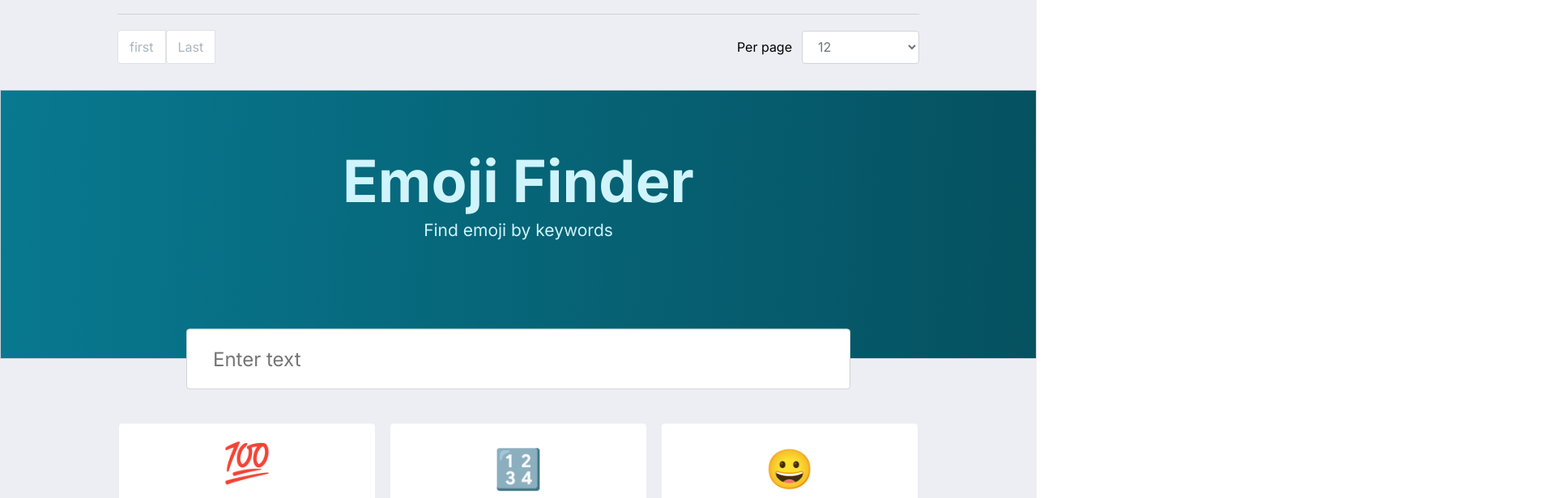
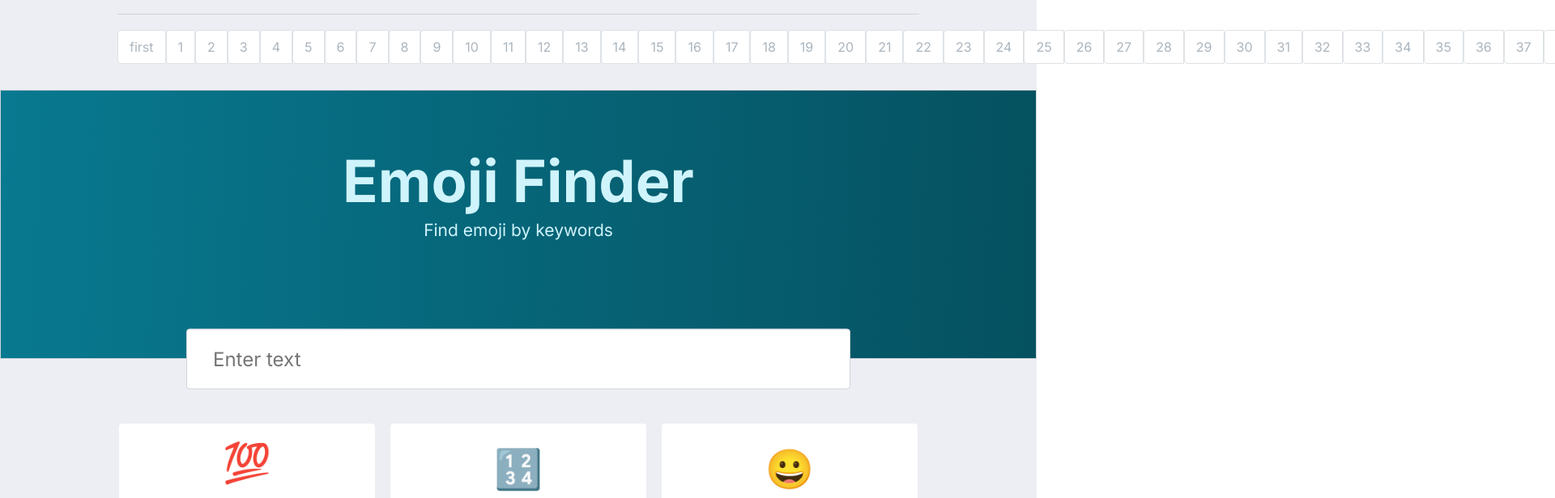
Before and after one commit to Roman-Vik/emojiFinder, a React (Create React App) app: page / in a window 1280 px wide. Shown: the top 616 px of the page at 81% size, 1920 px wide, since content can reach past the window. Built offline with nearby package versions, Linux system fonts and the light colour scheme.

Commit message:
add listPages

```diff
--- a/src/App.jsx
+++ b/src/App.jsx
@@ -6,14 +6,13 @@ import {Footer} from "./components/footer/Footer";
 import {data} from "./store/data";
 
 function App() {
+    // Фильтр data
     const [refData, setRefData] = useState(data)
+    //  Фильтр data по инпуту
     const [filterCards, setFilterCards] = useState(refData)
-    //select
+    //select числа
     const [amountItem, setAmountItem] = useState(12)
-    const [firstPages, setFirstPages] = useState(0)
-    const [lastPages, setLastPages] = useState(amountItem)
-    const [str, setStr] = useState(1)
-    const [pageNav, setPageNav] = useState(1)
+    const [listPages, setListPages] = useState([])
 
 
     useEffect(() => {
@@ -31,18 +30,19 @@ function App() {
     const filterCard = (event) => {
         const filterCards = refData.filter(el => el.title.includes(event.target.value.trim().toLowerCase()) || el.keywords.includes(event.target.value.trim().toLowerCase()))
         setFilterCards(filterCards)
-
         return filterCards
     }
 
-//первый элемент на странице
-    const firstIndexPage = 0
-//последний элемент
-    const lastIndexPages = filterCards.length
+
+//первая страница для slice
+    const firstIndexPage = filterCards.length - (filterCards.length -1)
+    console.log(firstIndexPage)
+// последняя страница для slice
+    const lastIndexPages = firstIndexPage + amountItem
 //Кол-во страниц
-    const pagesList = Math.ceil(lastIndexPages / amountItem)
-//Вырезать с первой страницы по select
-    const pagesSliceInSelect = firstIndexPage + (firstIndexPage + amountItem)
+    const pagesList = Math.ceil(filterCards.length / amountItem)
+// изменяющийся список страниц
+
 
 
     // function pagination() {
@@ -63,18 +63,20 @@ function App() {
 
     return (
         <>
-            <Footer filterCards={filterCards}
-                    amountItem={amountItem}
-                    setAmountItem={setAmountItem}/>
+            <Footer
+                amountItem={amountItem}
+                setAmountItem={setAmountItem}
+                pagesList={pagesList}
+            />
             <Header/>
             <Main filterCard={filterCard}
                   refData={filterCards}
-                  amountItem={amountItem}
-                  firstPages={firstPages}
-                  str={str}/>
-            <Footer filterCards={filterCards}
+            />
+            <Footer
                     amountItem={amountItem}
-                    setAmountItem={setAmountItem}/>
+                    setAmountItem={setAmountItem}
+                    pagesList={pagesList}
+            />
         </>
     );
 }
--- a/src/components/footer/Footer.jsx
+++ b/src/components/footer/Footer.jsx
@@ -3,11 +3,11 @@ import s from './footer.module.css'
 import {Select} from "../select/Select";
 import {Pages} from "../pages/Pages";
 
-export function Footer({amountItem, setAmountItem, filterCards}) {
+export function Footer({amountItem, setAmountItem, pagesList}) {
     return (
         <footer>
             <div className={s.container}>
-                <Pages filterCards={filterCards} />
+                <Pages pagesList={pagesList} />
                 <Select  amountItem={amountItem} setAmountItem={setAmountItem}/>
             </div>
         </footer>
--- a/src/components/main/Main.jsx
+++ b/src/components/main/Main.jsx
@@ -2,11 +2,11 @@ import React from "react";
 import {Search} from "../search/Search";
 import {List} from "../list/List";
 
-export function Main({filterCard  ,input, refData, amountItem, str}) {
+export function Main({filterCard, refData,}) {
     return (
         <main>
             <Search  filterCard={filterCard}/>
-            <List refData={refData} str={str} amountItem={amountItem} input={input}/>
+            <List refData={refData}/>
         </main>
     )
 }
--- a/src/components/pages/Pages.jsx
+++ b/src/components/pages/Pages.jsx
@@ -1,11 +1,16 @@
 import s from "./pages.module.css"
-import {useEffect} from "react";
+
 import React from "react";
 import {v4 as id} from 'uuid';
 
-export function Pages({filterCards}) {
+export function Pages({pagesList}) {
 
+    const changingListOfPages = []
+    for(let i = 1; i <= pagesList; i++){
+        changingListOfPages.push(i)
+    }
 
+    console.log(changingListOfPages)
 
 
 
@@ -14,9 +19,7 @@ export function Pages({filterCards}) {
     return (
         <ul className={s.list}>
             <li >first</li>
-            {
-
-            }
+            {changingListOfPages.map(el=> <li key={id()}>{el}</li>)}
             <li >Last</li>
         </ul>
     )
```
